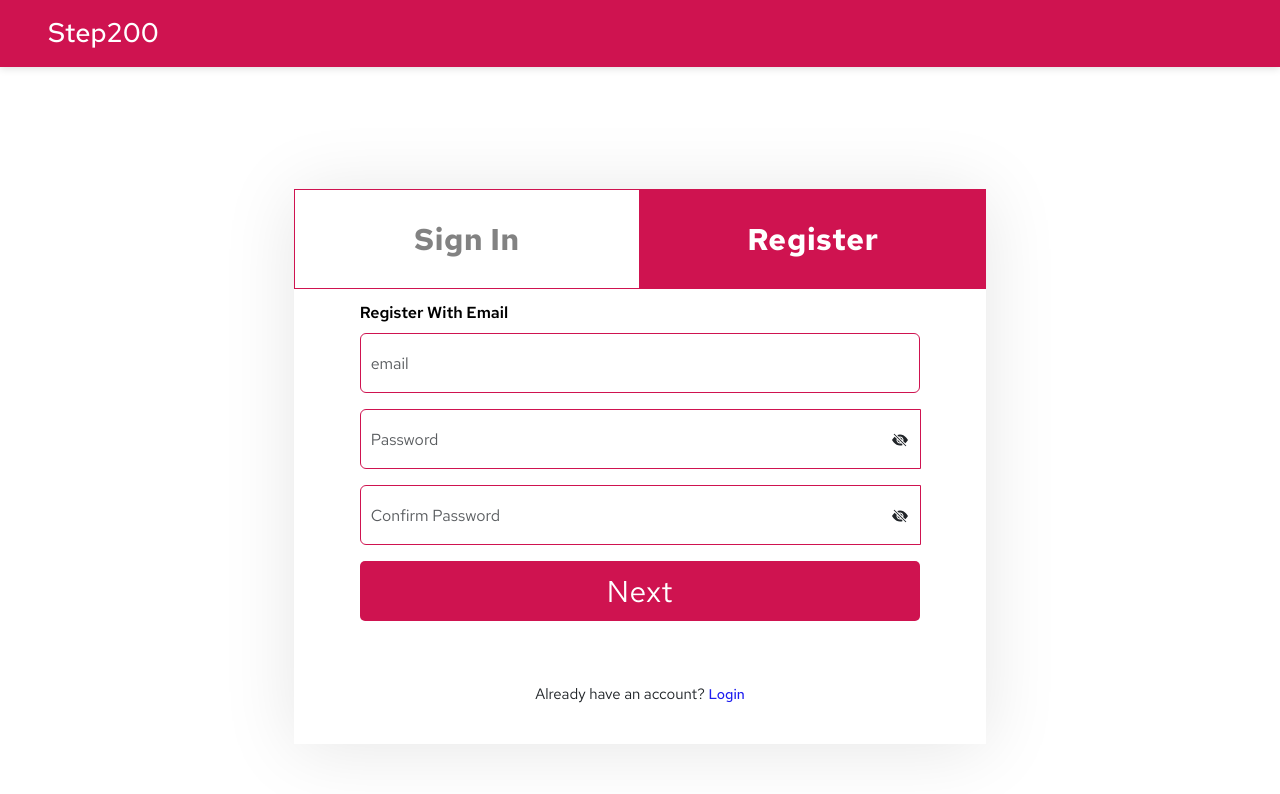
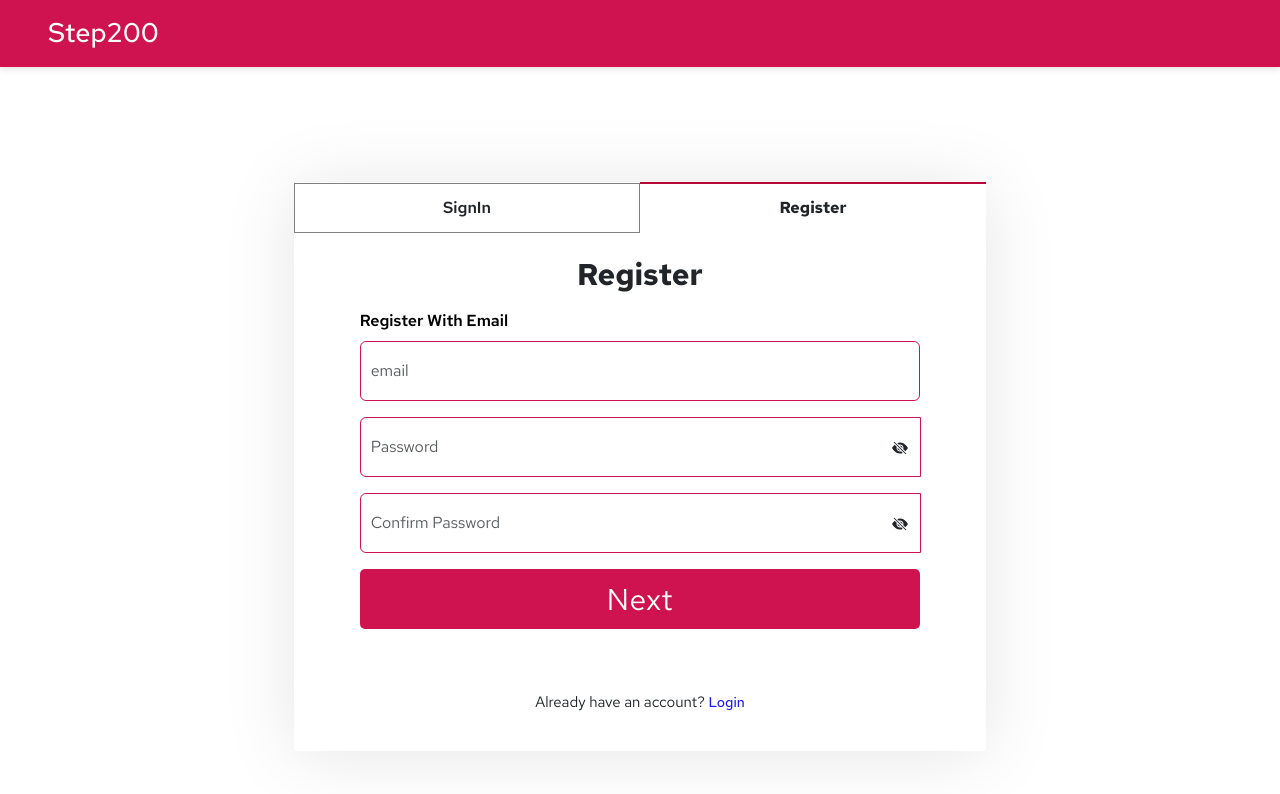
Before and after one commit to vzirshehryar/Recruitor_TeamOf2, a React (Create React App) app in the folder client/: page /signUp in a window 1280 px wide. Shown: the top 794 px of the page. Built offline with nearby package versions, Linux system fonts and the light colour scheme.

Commit message:
signIn signUp fixed on client side

```diff
--- a/client/src/routes/Auth/Login/index.js
+++ b/client/src/routes/Auth/Login/index.js
@@ -125,20 +125,22 @@ function Login() {
                 }}
             >
                 <div className="container Card col-lg-4 p-0">
-          <div className="signupsignin d-flex">
-            <div onClick={() => navigate("/login")}>
-              <h3 className="signIn px-2">Sign In</h3>
-            </div>
-            <div
-              style={{
-                background: "white",
-              }}
+                    <div className="company-signIn-button-register">
+                        <button
+                            className="signIn-navigate-company-SignIn"
+                            onClick={() => navigate("/login")}
+                        >
+                            SignIn
+                        </button>
+                        <button
+                            className="register-navigate-company-SignIn"
                             onClick={() => navigate("/signup")}
                         >
-              <h3 className="signUp" style={{ color: "rgba(0, 0, 0, 0.49)" }}>
                             Register
-              </h3>
+                        </button>
                     </div>
+                    <div className="company-signup-LogIn-heading">
+                        <div>Login</div>
                     </div>
 
                     <div>
@@ -147,7 +149,10 @@ function Login() {
                                 {/* Login form */}
                                 <Form onSubmit={handleSubmit}>
                                     <p>
-                    <Form.Group className="mb-3" controlId="formBasicEmail">
+                                        <Form.Group
+                                            className="mb-3"
+                                            controlId="formBasicEmail"
+                                        >
                                             <label
                                                 className="form-label d-flex justify-content-start mt-1"
                                                 htmlFor="form3Example3"
@@ -170,10 +175,17 @@ function Login() {
                                         </Form.Group>
                                     </p>
 
-                  <Form.Group className="mb-3" controlId="formBasicPassword">
+                                    <Form.Group
+                                        className="mb-3"
+                                        controlId="formBasicPassword"
+                                    >
                                         <InputGroup>
                                             <Form.Control
-                        type={showPassword ? "text" : "password"}
+                                                type={
+                                                    showPassword
+                                                        ? "text"
+                                                        : "password"
+                                                }
                                                 name="password"
                                                 placeholder="Password"
                                                 value={formData.password}
@@ -186,14 +198,17 @@ function Login() {
                                                     style={{
                                                         cursor: "pointer",
                                                         border: "none",
-                            backgroundColor: "transparent",
+                                                        backgroundColor:
+                                                            "transparent",
                                                         position: "absolute",
                                                         top: "17px",
                                                         right: "0",
                                                         textAlign: "center",
                                                         borderRadius: "10px",
                                                     }}
-                          onClick={handleTogglePassword}
+                                                    onClick={
+                                                        handleTogglePassword
+                                                    }
                                                 >
                                                     {showPassword ? (
                                                         <BsFillEyeFill />
@@ -223,7 +238,10 @@ function Login() {
                                         </a>
                                     </div>
 
-                  <button type="submit" className="loginBtn mb-3 ml-2 mt-2">
+                                    <button
+                                        type="submit"
+                                        className="loginBtn mb-3 ml-2 mt-2"
+                                    >
                                         {loader}
                                     </button>
                                 </Form>
--- a/client/src/routes/Auth/signUp/index.js
+++ b/client/src/routes/Auth/signUp/index.js
@@ -154,27 +154,32 @@ function Register() {
                 }}
             >
                 <div className="container text-center loginBox Card col-md-4">
-          <div className="signupsignin">
-            <div
-              style={{
-                background: "white",
-              }}
+                    <div className="company-sign-button-register">
+                        <button
+                            className="signIn-navigate-company"
                             onClick={() => navigate("/login")}
                         >
-              <h3 className="signIn" style={{ color: "rgba(0, 0, 0, 0.49)" }}>
-                Sign In
-              </h3>
+                            SignIn
+                        </button>
+                        <button
+                            className="register-navigate-company"
+                            onClick={() => navigate("/signup")}
+                        >
+                            Register
+                        </button>
                     </div>
-            <div onClick={() => navigate("/signup")}>
-              <h3 className="signUp">Register</h3>
-            </div>
+                    <div className="company-signup-register-heading">
+                        <div>Register</div>
                     </div>
 
                     <div>
                         <div class="col-sm-10 p-2 mx-auto">
                             <div class="text-center">
                                 <Form onSubmit={handleSubmit}>
-                  <Form.Group className="mb-3" controlId="formBasicEmail">
+                                    <Form.Group
+                                        className="mb-3"
+                                        controlId="formBasicEmail"
+                                    >
                                         <label
                                             className="form-label d-flex justify-content-start  mt-1"
                                             htmlFor="form3Example3"
@@ -194,10 +199,17 @@ function Register() {
                                             placeholder="email"
                                         />
                                     </Form.Group>
-                  <Form.Group className="mb-3" controlId="formBasicPassword">
+                                    <Form.Group
+                                        className="mb-3"
+                                        controlId="formBasicPassword"
+                                    >
                                         <InputGroup>
                                             <Form.Control
-                        type={showPassword ? "text" : "password"}
+                                                type={
+                                                    showPassword
+                                                        ? "text"
+                                                        : "password"
+                                                }
                                                 name="password"
                                                 placeholder="Password"
                                                 value={formData.password}
@@ -210,14 +222,17 @@ function Register() {
                                                     style={{
                                                         cursor: "pointer",
                                                         border: "none",
-                            backgroundColor: "transparent",
+                                                        backgroundColor:
+                                                            "transparent",
                                                         position: "absolute",
                                                         top: "17px",
                                                         right: "0",
                                                         textAlign: "center",
                                                         borderRadius: "10px",
                                                     }}
-                          onClick={handleTogglePassword}
+                                                    onClick={
+                                                        handleTogglePassword
+                                                    }
                                                 >
                                                     {showPassword ? (
                                                         <BsFillEyeFill />
@@ -234,7 +249,11 @@ function Register() {
                                     >
                                         <InputGroup>
                                             <Form.Control
-                        type={showConfirmPassword ? "text" : "password"}
+                                                type={
+                                                    showConfirmPassword
+                                                        ? "text"
+                                                        : "password"
+                                                }
                                                 name="confirmPassword"
                                                 placeholder="Confirm Password"
                                                 value={formData.confirmPassword}
@@ -247,15 +266,19 @@ function Register() {
                                                     style={{
                                                         cursor: "pointer",
                                                         border: "none",
-                            backgroundColor: "transparent",
-                            backgroundColor: "transparent",
+                                                        backgroundColor:
+                                                            "transparent",
+                                                        backgroundColor:
+                                                            "transparent",
                                                         position: "absolute",
                                                         top: "17px",
                                                         right: "0",
                                                         textAlign: "center",
                                                         borderRadius: "10px",
                                                     }}
-                          onClick={handleToggleConfirmPassword}
+                                                    onClick={
+                                                        handleToggleConfirmPassword
+                                                    }
                                                 >
                                                     {showConfirmPassword ? (
                                                         <BsFillEyeFill />
@@ -266,7 +289,8 @@ function Register() {
                                             </div>
                                         </InputGroup>
                                     </Form.Group>
-                  {formData.confirmPassword !== formData.password && (
+                                    {formData.confirmPassword !==
+                                        formData.password && (
                                         <Form.Text className="text-danger">
                                             Passwords do not match.
                                         </Form.Text>
```
Lines whose indentation alone changed are shown as unchanged.
